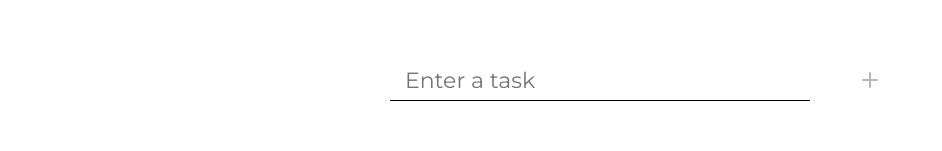
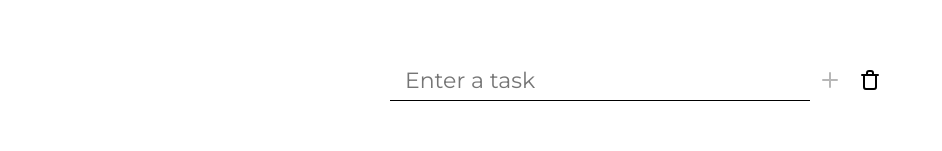
Before and after one commit to dagdelenvolkan/react-todo, a React (Create React App) app: page / in a window 1280 px wide. Shown: the part 135-286 px from the top of the page, without its empty margins (0-942 px from the left). Built offline with nearby package versions, Linux system fonts and the light colour scheme.

Commit message:
Add delete completed task button

```diff
--- a/src/Components/Tabs/style.css
+++ b/src/Components/Tabs/style.css
@@ -12,6 +12,10 @@
 
 .react-tabs__tab:hover .tabTitle {
     background-color: #ebebeb;
+}
+
+.react-tabs__tab:hover .tabCloseIcon {
+    display: block;
 }
 
 .addTab {
@@ -62,10 +66,12 @@
     top: 2px;
     right: 2px;
     cursor: pointer;
+    display: none;
 }
 
 .react-tabs__tab--selected .tabCloseIcon {
     color: black;
+    display: block;
 }
 
 .react-tabs__tab--selected .tabCloseIcon:hover {
--- a/src/Components/Todo/TodoItem.js
+++ b/src/Components/Todo/TodoItem.js
@@ -1,5 +1,5 @@
 import React from 'react'
-import { UilTrash } from '@iconscout/react-unicons'
+import { UilTimes   } from '@iconscout/react-unicons'
 import './style.css'
 
 
@@ -9,7 +9,7 @@ export default function Todo(props) {
             <span className={'todoItem' + ' ' + props.checked} onClick={props.makeComplete}>
                 {props.text}
             </span>
-            <UilTrash className='todoIcon' onClick={props.removeItem}/>
+            <UilTimes   className='todoIcon' onClick={props.removeItem}/>
         </div>
     )
 }
--- a/src/Components/TodoList/ToDoList.js
+++ b/src/Components/TodoList/ToDoList.js
@@ -1,37 +1,45 @@
 import React, {useState} from 'react'
-import { UilPlus } from '@iconscout/react-unicons'
+import { UilPlus, UilTrash  } from '@iconscout/react-unicons'
 import Todo from '../Todo/TodoItem'
 import './style.css'
 
 
 export default function ToDoList() {
-    const [text, setText] = useState([])
-    const [baslik, setbaslik] = useState('')
+    const [todos, setTodos] = useState([])
+    const [inputTodo, setinputTodo] = useState('')
 
     const addItem = () => {
-        setText([...text, {id: Date.now(), baslik: baslik, completed:false}]);
-        setbaslik('')
+        setTodos([...todos, {id: Date.now(), baslik: inputTodo, completed:false}]);
+        setinputTodo('')
     }
 
     return (
         <div className='TodoApp'>
             <div className="todoTop">
-                <input placeholder='Enter a task' type="text" onChange={(e) => setbaslik(e.target.value)} onKeyPress={(e)=> e.key === 'Enter' ? addItem() : null}  value={baslik}/>
-                <button className='addTodoItem' disabled={!baslik} onClick={() => addItem()}>
+                <input placeholder='Enter a task' type="todos" onChange={(e) => setinputTodo(e.target.value)} onKeyPress={(e)=> e.key === 'Enter' ? addItem() : null}  value={inputTodo}/>
+                <button className='addTodoItem'
+                onClick={(e) => {
+                    let uncompTodos = todos.filter((todo) => todo.completed === false)
+                    setTodos([...uncompTodos])
+                }}
+                >
+                    <UilTrash/>
+                </button>
+                <button className='addTodoItem' disabled={!inputTodo} onClick={() => addItem()}>
                     <UilPlus/>
                 </button>
             </div>
 
 
-            {text.map((todo) => (
+            {todos.map((todo) => (
 
                 <Todo
                     text={todo.baslik}
                     makeComplete={() =>  {
-                        setText(text.map(item => item.id === todo.id ? {...item, completed: !item.completed} : item))
+                        setTodos(todos.map(item => item.id === todo.id ? {...item, completed: !item.completed} : item))
                     }}
                     removeItem = {()=> {
-                        setText(text.filter(item => item.id !== todo.id))
+                        setTodos(todos.filter(item => item.id !== todo.id))
                     }}
                     key={todo.id}
                     checked = {todo.completed ? 'completed'  : ''}
```
Also changed, not shown: src/logo.svg (deleted), 1 other file (tests, documents, lock files or other folders).
